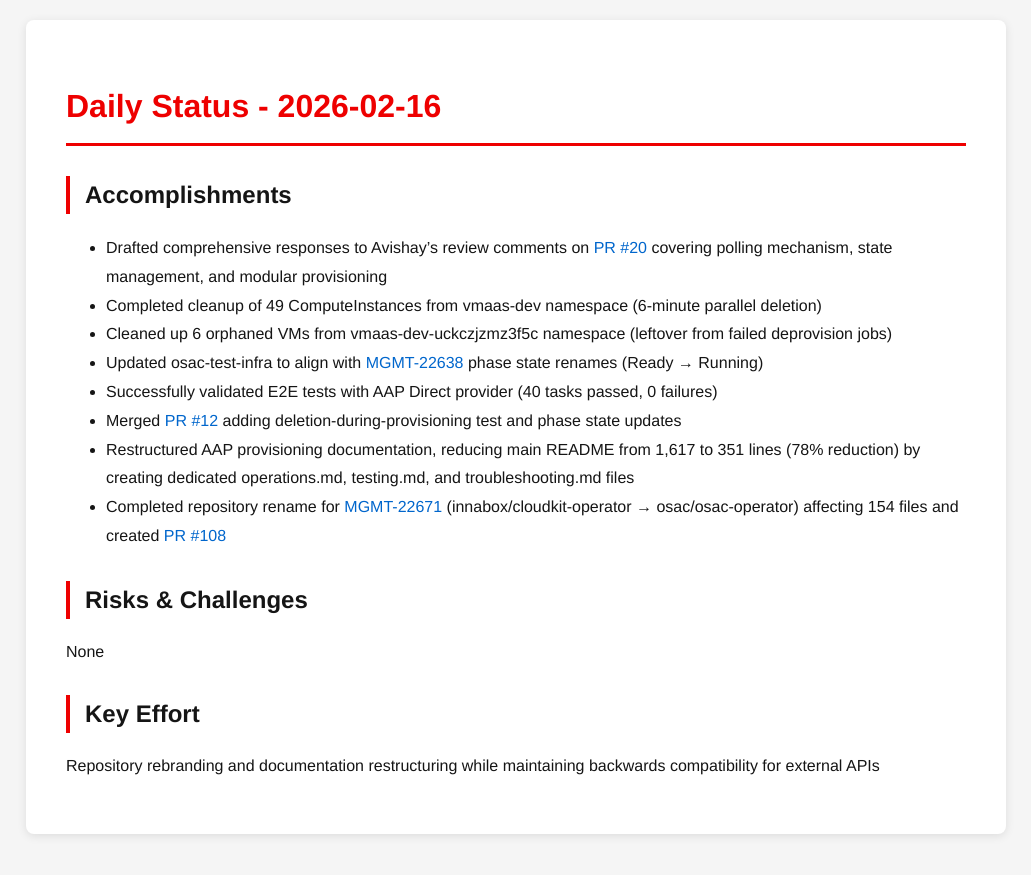
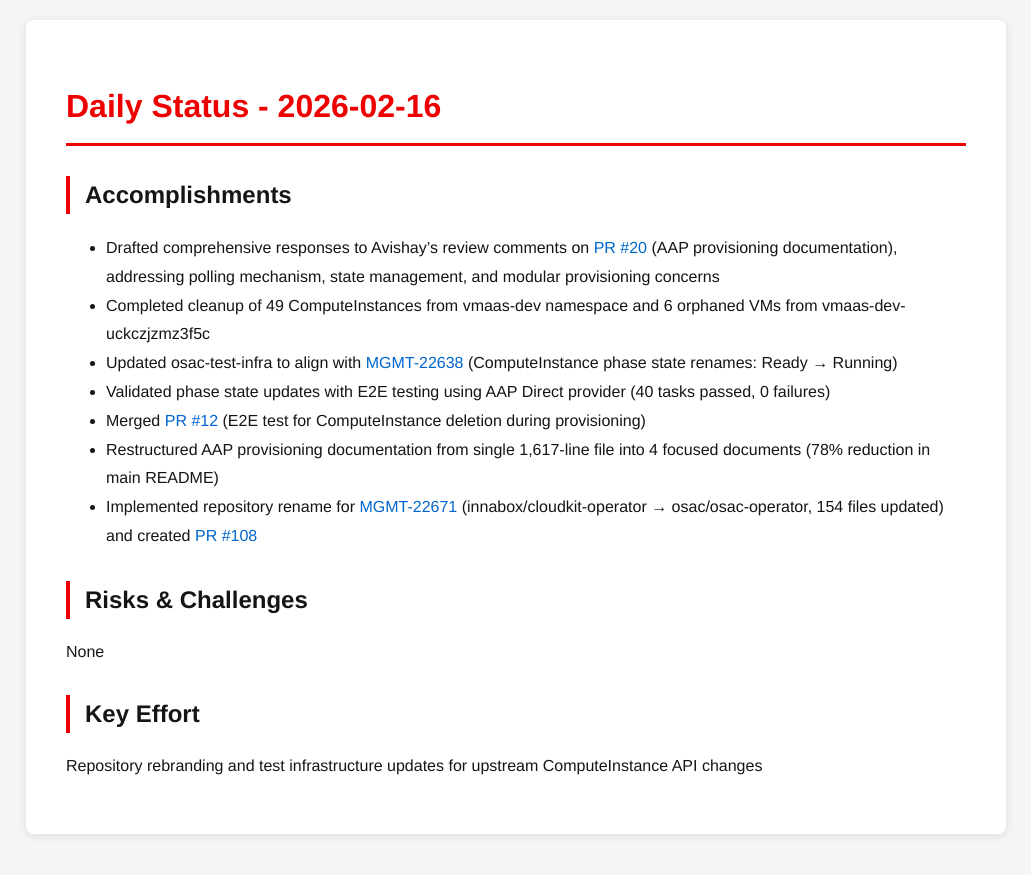
Before and after one commit to tzvatot/daily-status, a Jekyll site: the page built from 2026-02-16.md, in a window 1280 px wide. Shown: the top 875 px of the page, without its empty margins (124-1155 px from the left). Built offline with Jekyll 4.4.1, drawn with Linux system fonts in a browser that asks for light colours.

Commit message:
Daily status update - 2026-02-16

```diff
--- a/2026-02-16.md
+++ b/2026-02-16.md
@@ -8,14 +8,13 @@
 
 ## Accomplishments
 
-- Drafted comprehensive responses to Avishay's review comments on [PR #20](https://github.com/osac-project/docs/pull/20) covering polling mechanism, state management, and modular provisioning
-- Completed cleanup of 49 ComputeInstances from vmaas-dev namespace (6-minute parallel deletion)
-- Cleaned up 6 orphaned VMs from vmaas-dev-uckczjzmz3f5c namespace (leftover from failed deprovision jobs)
-- Updated osac-test-infra to align with [MGMT-22638](https://issues.redhat.com/browse/MGMT-22638) phase state renames (Ready → Running)
-- Successfully validated E2E tests with AAP Direct provider (40 tasks passed, 0 failures)
-- Merged [PR #12](https://github.com/osac-project/osac-test-infra/pull/12) adding deletion-during-provisioning test and phase state updates
-- Restructured AAP provisioning documentation, reducing main README from 1,617 to 351 lines (78% reduction) by creating dedicated operations.md, testing.md, and troubleshooting.md files
-- Completed repository rename for [MGMT-22671](https://issues.redhat.com/browse/MGMT-22671) (innabox/cloudkit-operator → osac/osac-operator) affecting 154 files and created [PR #108](https://github.com/osac-project/osac-operator/pull/108)
+- Drafted comprehensive responses to Avishay's review comments on [PR #20](https://github.com/osac-project/docs/pull/20) (AAP provisioning documentation), addressing polling mechanism, state management, and modular provisioning concerns
+- Completed cleanup of 49 ComputeInstances from vmaas-dev namespace and 6 orphaned VMs from vmaas-dev-uckczjzmz3f5c
+- Updated osac-test-infra to align with [MGMT-22638](https://issues.redhat.com/browse/MGMT-22638) (ComputeInstance phase state renames: Ready → Running)
+- Validated phase state updates with E2E testing using AAP Direct provider (40 tasks passed, 0 failures)
+- Merged [PR #12](https://github.com/osac-project/osac-test-infra/pull/12) (E2E test for ComputeInstance deletion during provisioning)
+- Restructured AAP provisioning documentation from single 1,617-line file into 4 focused documents (78% reduction in main README)
+- Implemented repository rename for [MGMT-22671](https://issues.redhat.com/browse/MGMT-22671) (innabox/cloudkit-operator → osac/osac-operator, 154 files updated) and created [PR #108](https://github.com/osac-project/osac-operator/pull/108)
 
 ## Risks & Challenges
 
@@ -23,4 +22,4 @@
 
 ## Key Effort
 
-Repository rebranding and documentation restructuring while maintaining backwards compatibility for external APIs
+Repository rebranding and test infrastructure updates for upstream ComputeInstance API changes
```
